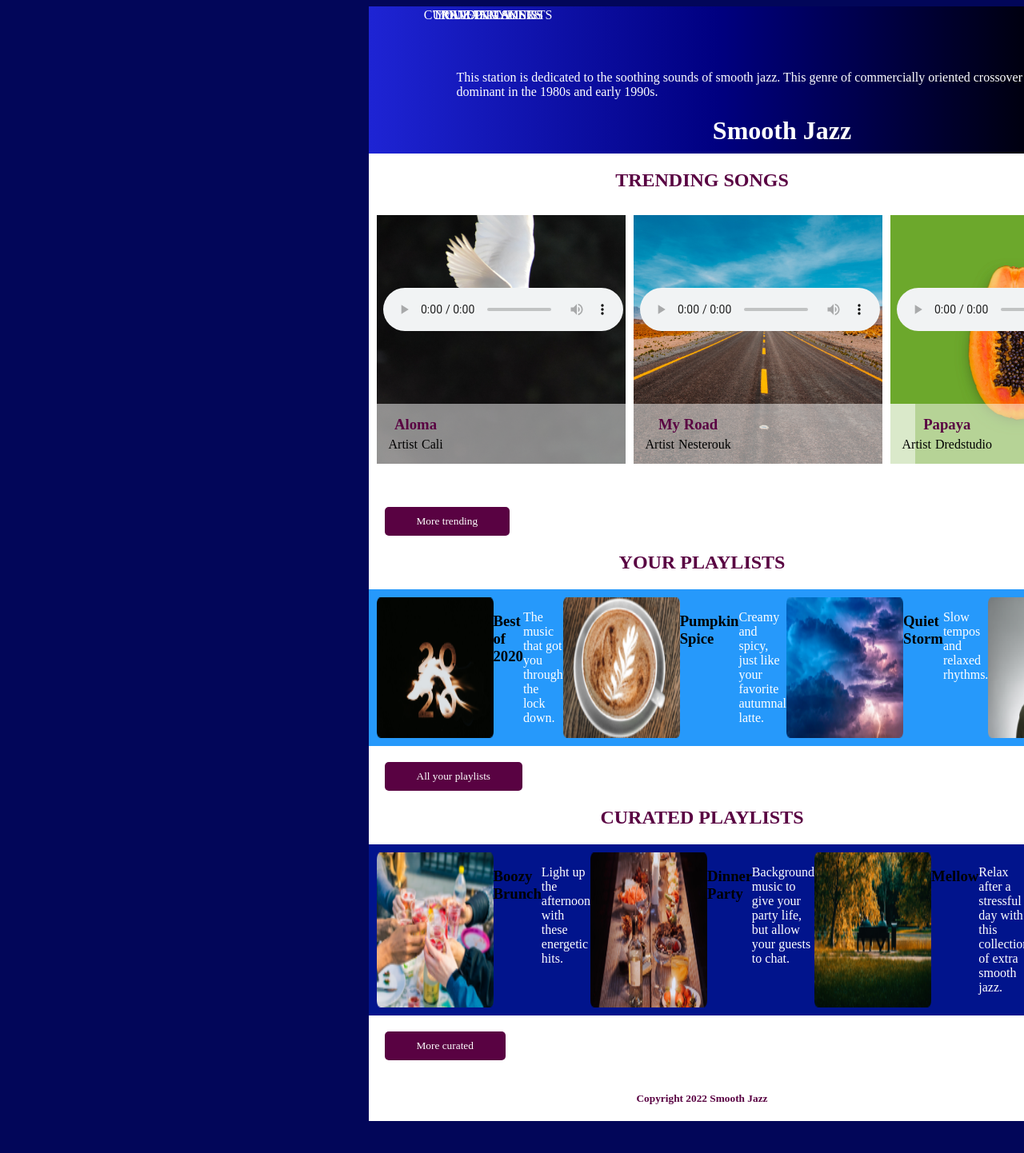
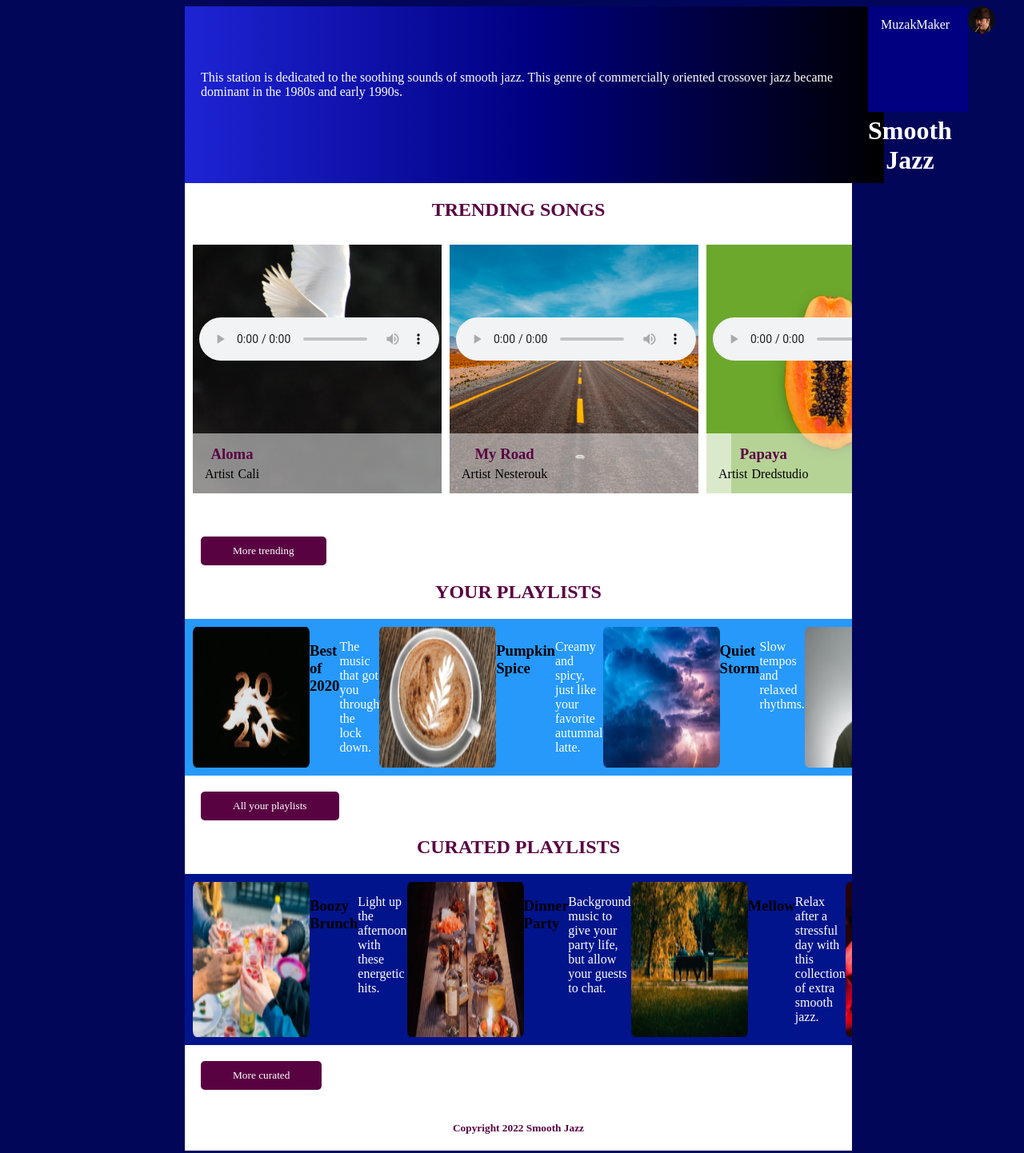
Before and after one commit to sfranke96/streamingmedia, a plain HTML site: page index.html in a window 1280 px wide. Shown: the whole page at 80% size. Before the commit the page ends 1410 px from the top, so only its background shows below. Drawn offline with Linux system fonts and the light colour scheme.

Commit message:
elements

```diff
--- a/index.html
+++ b/index.html
@@ -1,4 +1,4 @@
-</div><head>
+<head>
   <link rel="stylesheet" href="styles.css" />
   <meta charset="UTF-8">
   <meta name="viewport" content="width=device-width, initial-scale=1.0">
@@ -8,19 +8,24 @@
   <header>
     <h1>Smooth Jazz</h1>
   <p>This station is dedicated to the soothing sounds of smooth jazz. This genre of commercially oriented crossover jazz became dominant in the 1980s and early 1990s.</p>
+    <div class="navbar">
+      <a href="#home" class="active">MuzakMaker</a>
       <nav>
+        <div id="links">
       <ul>
-          <li><a href="#">MuzakMaker</a></li>
         <li><a href="#">Trending Songs</a></li>
         <li><a href="#">Your playlists</a></li>
         <li><a href="#">Curated Playlists</a></li>
       </ul>
+        </div>
     </nav>
+    </div>
      <img src="images/duke-silver.png" alt="circular profile picture of man wearing a hat">
+    </div>
   </header>
 <main>
     <h2>Trending Songs</h2>
-      <section id="trending">
+    <element id="trending">
     <section>
       <div class="aloma">
       <h3>Aloma</h3>
@@ -91,11 +96,11 @@
                  src="audio/successful-performance.mp3" type="audio/mp3">
           </audio>
      </section>
-      </section>
+    </element>
   <button type="button">More trending</button>
 
   <h2>Your Playlists</h2>
-    <section id="playlists">
+  <element id="playlists">
     <img src="images/best-of-2020-cover.png" alt="fill in">
     <h3>Best of 2020</h3>
     <p>The music that got you through the lock down.</p>
@@ -119,11 +124,11 @@
     <img src="images/smooth-study-cover.png" alt="fill in">
     <h3>Smooth Study</h3>
     <p>Background music to keep you going while you study.</p>
-    </section>
+  </element>
   <button type="button">All your playlists</button>
 
   <h2>Curated Playlists</h2>
-    <section id="curated">
+  <element id="curated">
   <img src="images/boozy-brunch-cover.png" alt="fill in">
     <h3>Boozy Brunch</h3>
     <p>Light up the afternoon with these energetic hits.</p>
@@ -144,7 +149,7 @@
     <h3>Jazz Saxophone</h3>
     <p>The greatest collection of your sax favorites.</p>
 
-    </section>
+  </element>
   <button type="button">More curated</button>
 </main>
 
--- a/styles.css
+++ b/styles.css
@@ -161,8 +161,21 @@ html {
     top: 0;
 }
 
-    .navicon {
-      display: flex;
+  .navbar {
+    overflow: hidden;
+    background-color: navy;
+    position: relative;
+  }
+
+  .navbar #links {
+    display: none;
+  }
+
+  .navbar a {
+  color: white;
+  padding: 14px 16px;
+  text-decoration: none;
+  display: block;
   }
 
   header {
@@ -210,12 +223,35 @@ html {
     padding: 10px;
   }
 
+  #trending ::-webkit-scrollbar {
+
+  }
+  #trending ::-webkit-scrollbar-track {
+
+  }
+  #trending ::-webkit-scrollbar-thumb {
+
+  }
+  #trending ::-webkit-scrollbar-thumb:hover {
+
+  }
+
   #trending audio {
     display: flex;
     position: relative;
     margin-top: -220px;
     margin-left: 5px;
     justify-self: center;
+  }
+
+  audio::-webkit-media-controls-mute-button {
+
+  }
+  audio::-webkit-media-controls-play-button {
+
+  }
+  audio::-webkit-media-controls-enclosure {
+
   }
 
   #trending h3 {
@@ -260,31 +296,6 @@ html {
     overflow-y: hidden;
   }
 
-    button {
-      display: flex;
-      position: relative;
-    }
-
-    #curated {
-      display: flex;
-      background-color: #01148c;
-      padding: 10px;
-      overflow: scroll;
-      overflow-y: hidden;
-    }
-
-   #trending ::-webkit-scrollbar {
-
-  }
-  #trending ::-webkit-scrollbar-track {
-
-  }
-  #trending ::-webkit-scrollbar-thumb {
-
-  }
-  #trending ::-webkit-scrollbar-thumb:hover {
-
-  }
   #playlists ::-webkit-scrollbar, #curated ::-webkit-scrollbar {
 
   }
@@ -298,18 +309,27 @@ html {
 
   }
 
-  audio::-webkit-media-controls-mute-button {
 
+  button {
+    display: flex;
+    position: relative;
   }
-  audio::-webkit-media-controls-play-button {
 
-  }
-  audio::-webkit-media-controls-enclosure {
-
+  #curated {
+    display: flex;
+    background-color: #01148c;
+    padding: 10px;
+    overflow: scroll;
+    overflow-y: hidden;
   }
 }
 
 @media screen and (min-width:834px) {
+  html {
+     width: 834px;
+    margin: 0 auto;
+  }
+
   ul {
         overflow: visible;
         position: absolute;
@@ -339,39 +359,3 @@ html {
 
 
 }
-
-
-  #trending ::-webkit-scrollbar {
-
-  }
-  #trending ::-webkit-scrollbar-track {
-
-  }
-  #trending ::-webkit-scrollbar-thumb {
-
-  }
-  #trending ::-webkit-scrollbar-thumb:hover {
-
-  }
-  #playlists ::-webkit-scrollbar, #curated ::-webkit-scrollbar {
-
-  }
-  #playlists ::-webkit-scrollbar-track, #curated ::-webkit-scrollbar-track  {
-
-  }
-  #playlists ::-webkit-scrollbar-thumb, #curated ::-webkit-scrollbar-thumb {
-
-  }
-  #playlists ::-webkit-scrollbar-thumb:hover, #curated ::-webkit-scrollbar-thumb:hover {
-
-  }
-
-  audio::-webkit-media-controls-mute-button {
-
-  }
-  audio::-webkit-media-controls-play-button {
-
-  }
-  audio::-webkit-media-controls-enclosure {
-
-  }
```
Lines whose indentation alone changed are shown as unchanged.
